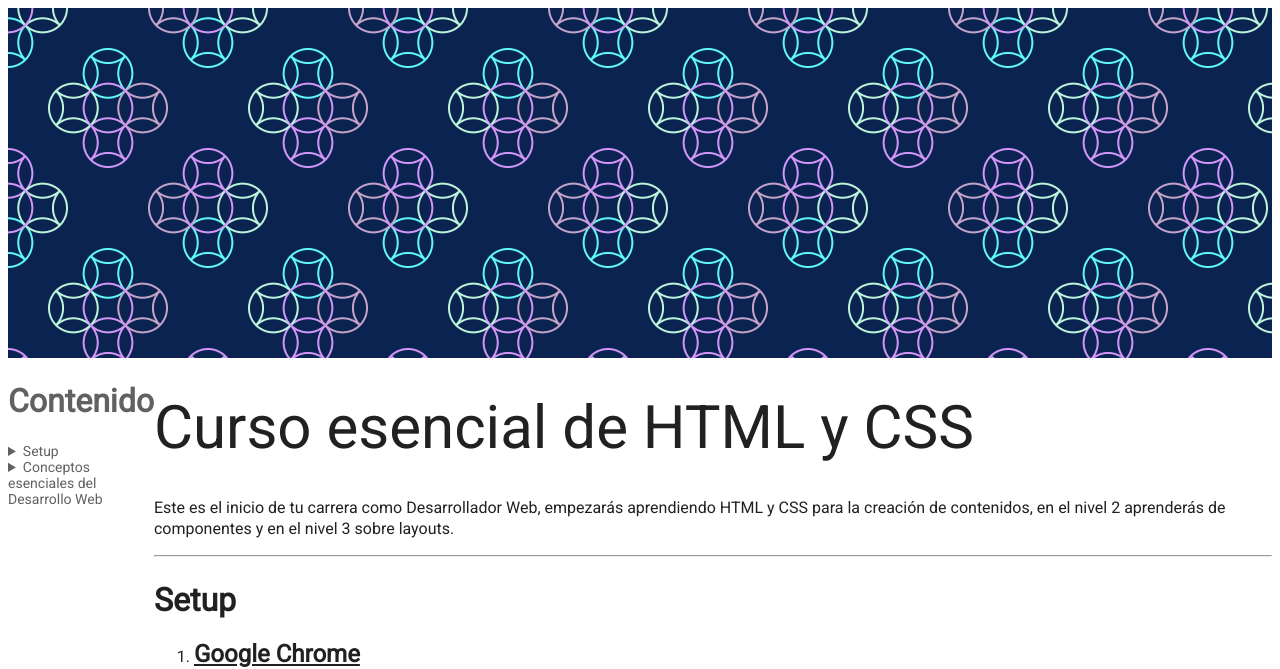
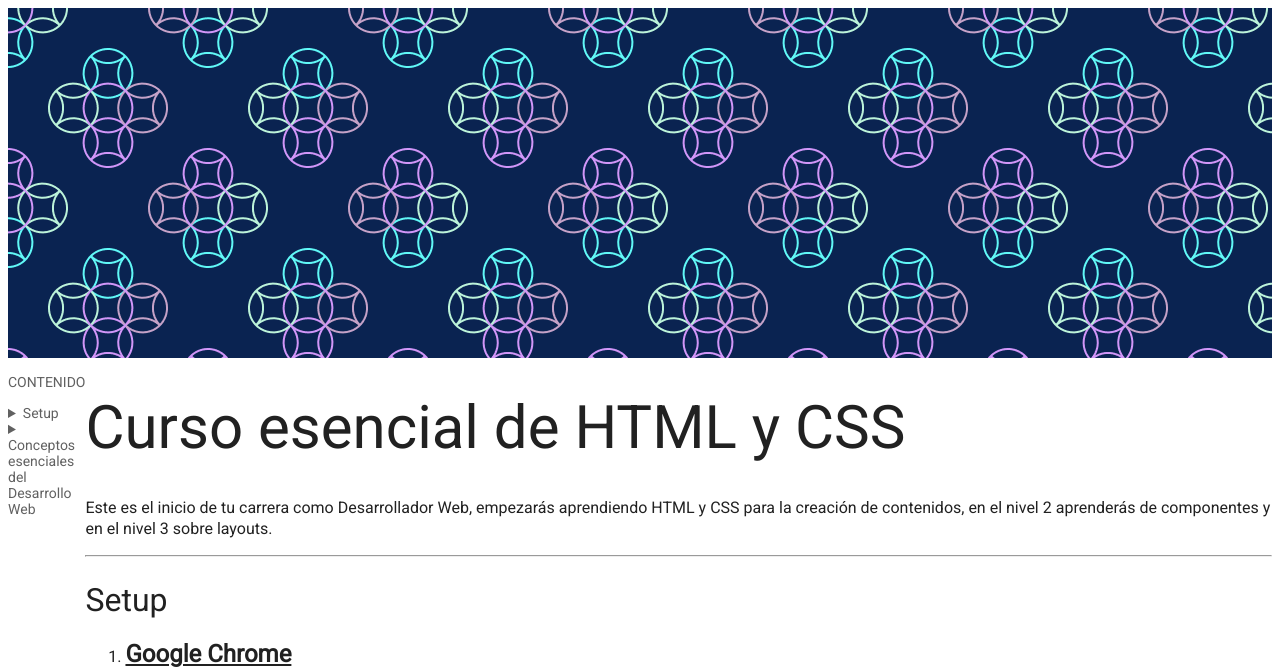
Before and after one commit to GyroElSurfista/_Nemium_, a plain HTML site: page index.html in a window 1280 px wide. Shown: the top 669 px of the page. Drawn offline with Linux system fonts and the light colour scheme.

Commit message:
fix: correción fuentes

```diff
--- a/style.css
+++ b/style.css
@@ -1,6 +1,7 @@
 body{
+    color:rgba(33, 33, 33, 1);
     font-family: 'Roboto', sans-serif;
-    color:rgba(33, 33, 33, 1);
+
 }
 
 h1{
@@ -17,6 +18,8 @@ h2{
     font-size: 32px;
     line-height: 38px;
     line-height: 100%;
+    font-weight: 400;
+
     text-align: left;
     vertical-align: top;
 
@@ -26,6 +29,7 @@ h3{
     font-size: 24px;
     line-height: 28px;
     line-height: 100%;
+
     text-align: left;
     vertical-align: top;
 }
@@ -34,6 +38,7 @@ p{
     font-size: 16px;
     line-height: 24px;
     line-height: 128%;
+
     text-align: left;
     vertical-align: top;
 }
@@ -41,6 +46,7 @@ p{
 #franja-sup{
     width: 100%;
     height: 350px;
+
     background: url(/img/patron-1.png);
 }
 
@@ -54,9 +60,12 @@ p{
     display: flex;
 }
 
-#nom-area-nav{
+#nombre-area-nav{
+    font-size: 14px;
+    line-height: 24px;
+    font-weight: 400;
+
     text-transform: uppercase;
-    line-height: 24px;
 }
 
  #area-nav{
```
